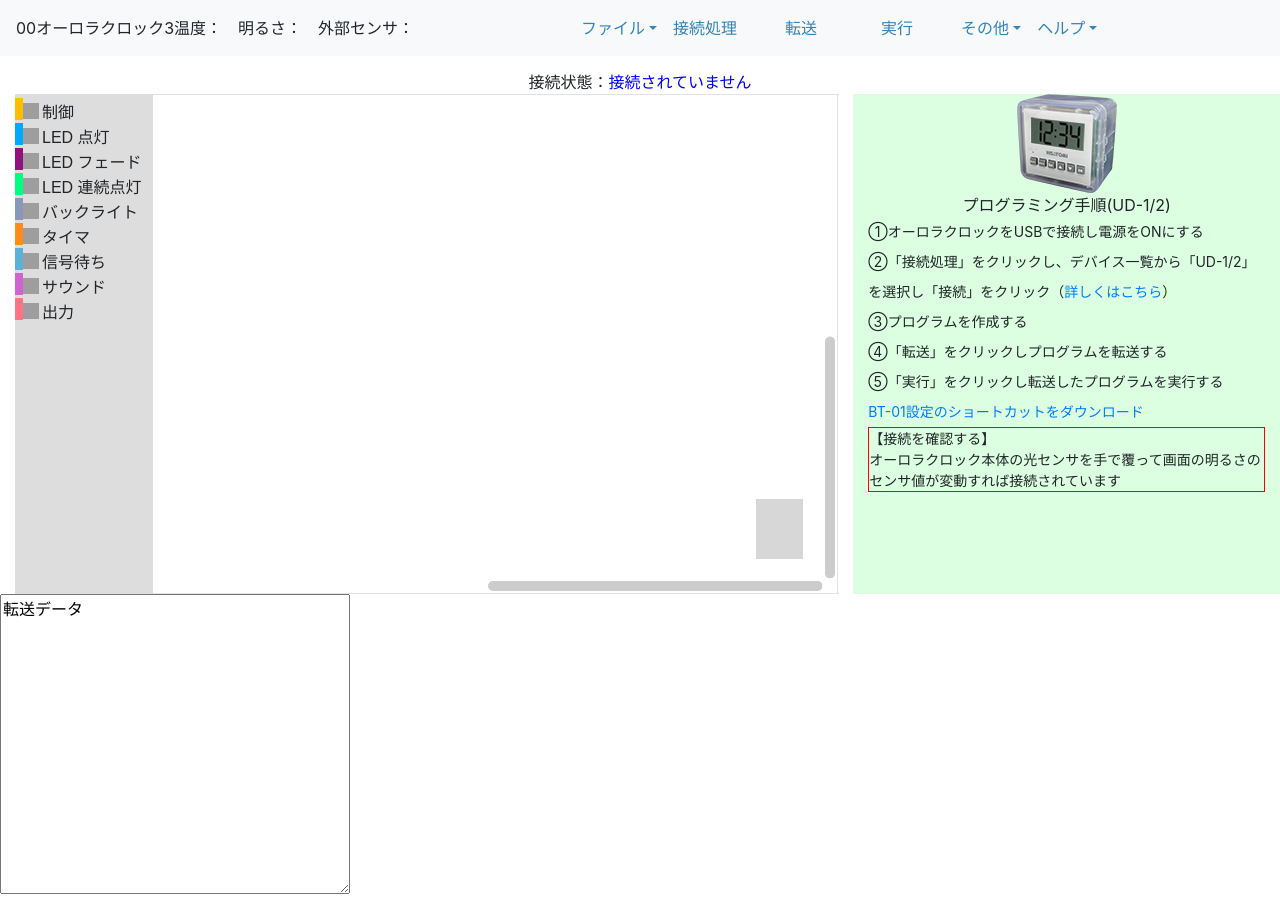
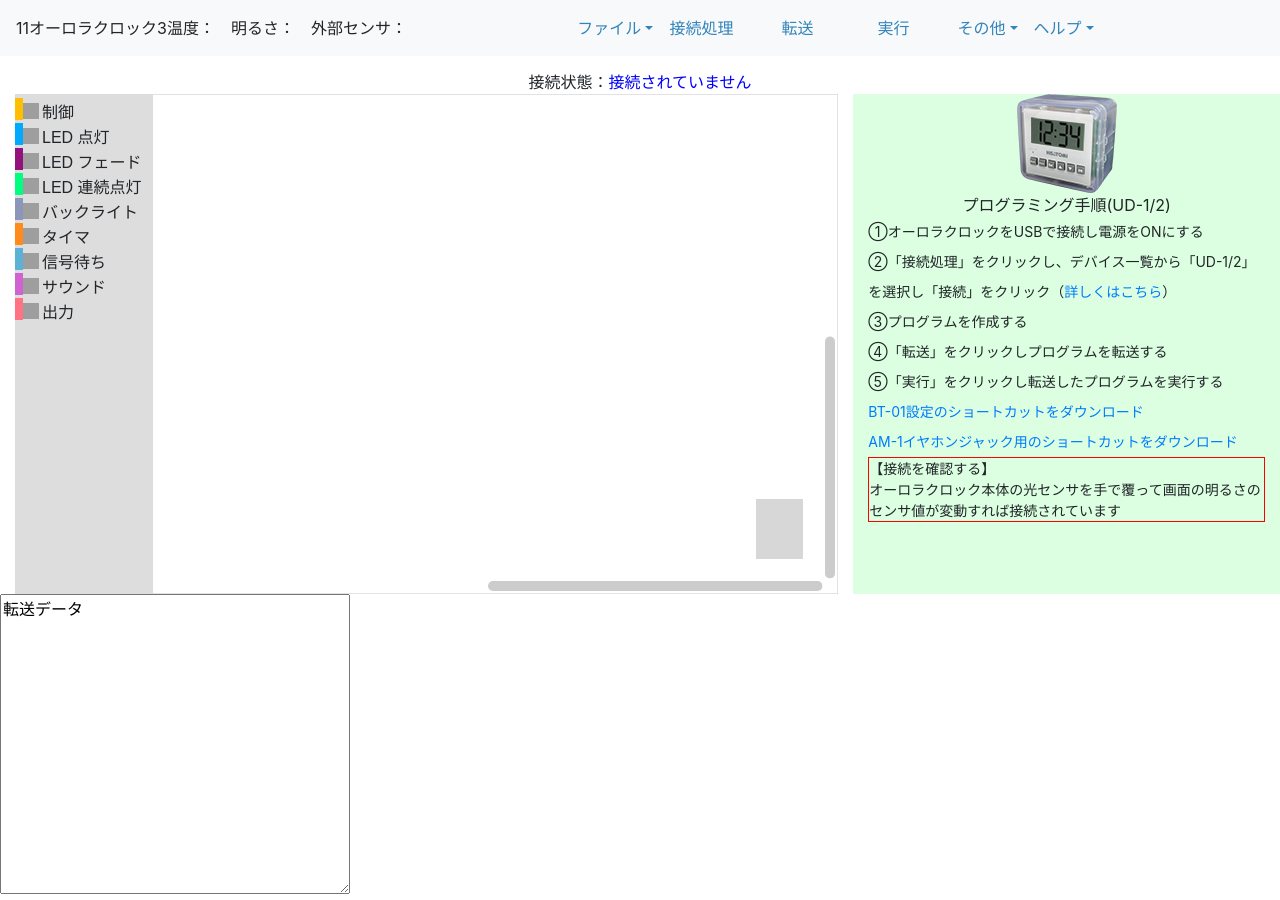
Before and after one commit to NishiyamaTomokazu/iPad_BT, a plain HTML site: page index.html in a window 1280 px wide. Drawn offline with Linux system fonts and the light colour scheme; grey boxes are pictures that could not be loaded.

Commit message:
ショートカット分割

```diff
--- a/index.html
+++ b/index.html
@@ -85,7 +85,8 @@
 				  ⑤「実行」をクリックし転送したプログラムを実行する<br>
           <!-- <a href="BT-01設定.shortcut" download="BT-01設定.shortcut">BT-01設定をダウンロード</a><br> -->
 
-          <a href="https://www.icloud.com/shortcuts/97f3872945924bd49d42902d32f8eecf">BT-01設定のショートカットをダウンロード</a>
+          <a href="https://www.icloud.com/shortcuts/97f3872945924bd49d42902d32f8eecf">BT-01設定のショートカットをダウンロード</a><br>
+          <a href="https://www.icloud.com/shortcuts/ec467b239a614d30b13c8fe8fe35b59b">AM-1イヤホンジャック用のショートカットをダウンロード</a>
 		  </div>
 	      <div class="font13" style="border: 1px solid #ff0000;">
 		  【接続を確認する】<br>
@@ -374,7 +375,7 @@
       });
     </script>
 
-  <nav class="navbar fixed-top navbar-expand-lg navbar-light bg-light">00オーロラクロック3
+  <nav class="navbar fixed-top navbar-expand-lg navbar-light bg-light">11オーロラクロック3
 	  <span id="dispsensor_off">温度：--　明るさ：--　外部センサ：--</span>
 	  <span id="dispsensor_on">温度：<span id="ondoData"></span>　明るさ：<span id="cdSData"></span>　外部センサ：<span id="gaibuData"></span></span>
   <button class="navbar-toggler" type="button" data-toggle="collapse" data-target="#navbarSupportedContent1" aria-controls="navbarSupportedContent1" aria-expanded="false" aria-label="Toggle navigation"> <span class="navbar-toggler-icon"></span> </button>
```
